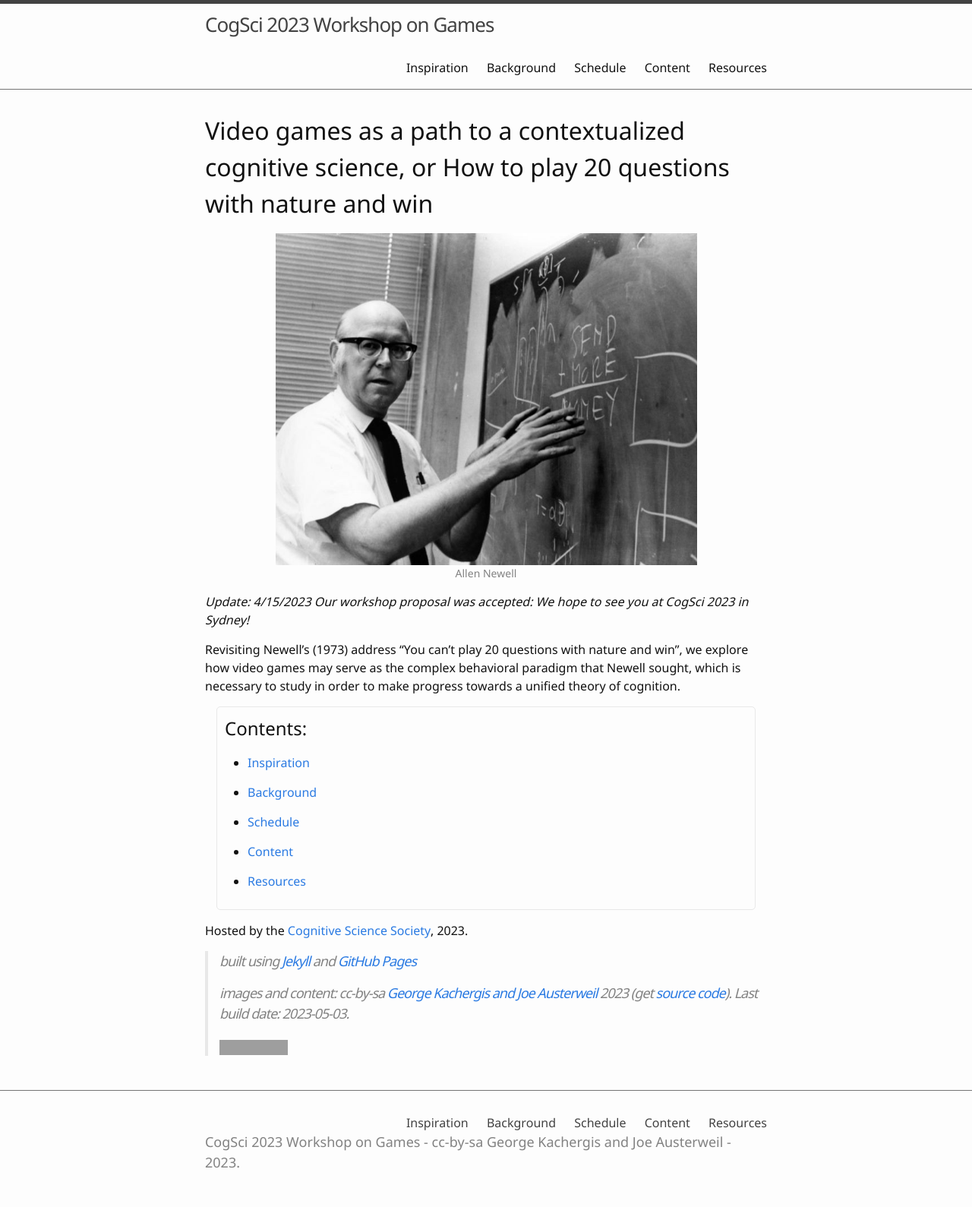
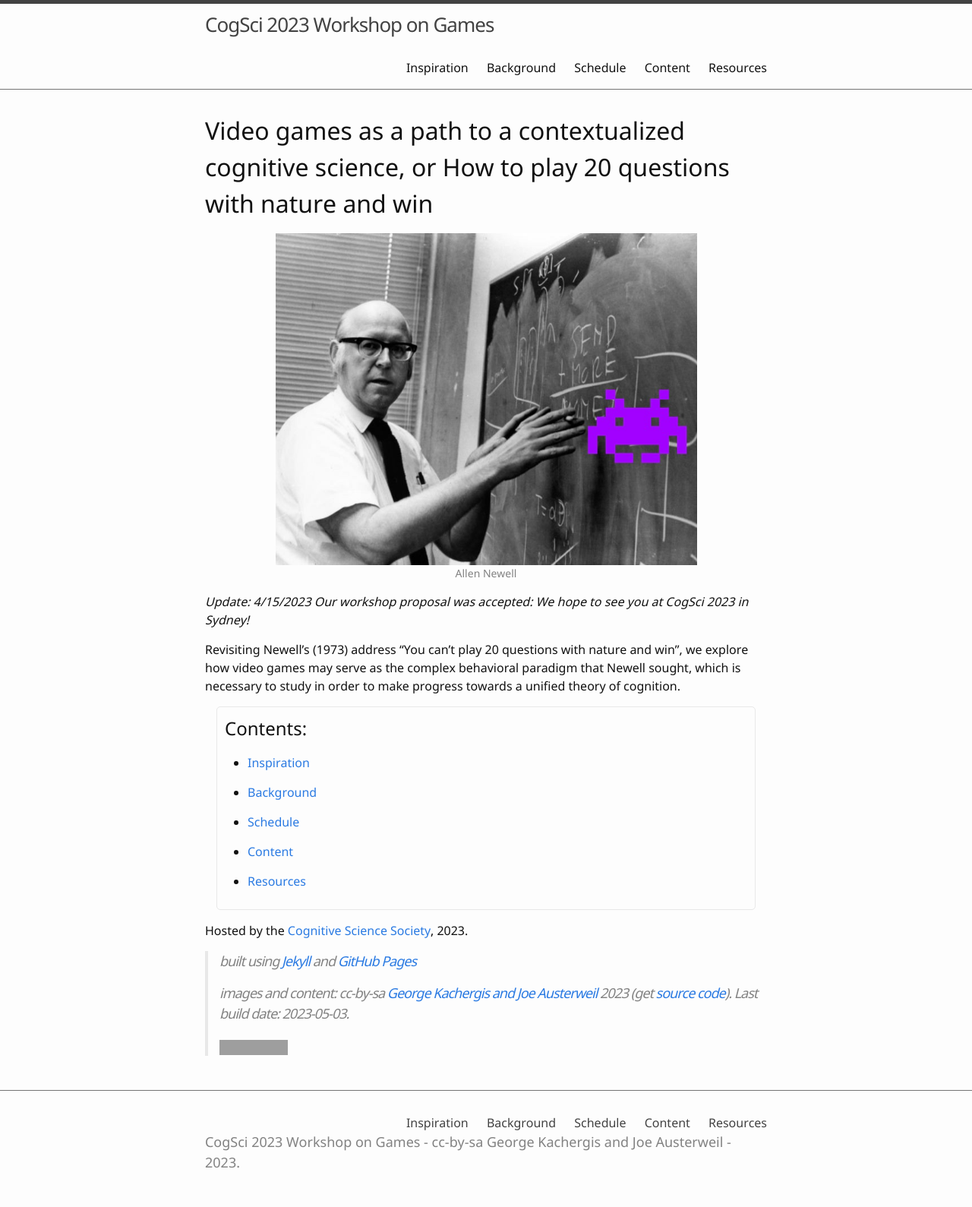
Before and after one commit to kachergis/games4understanding, a Jekyll site: the page built from index.md, in a window 1280 px wide. Shown: the whole page at 76% size. Built offline with Jekyll 4.4.1, drawn with Linux system fonts in a browser that asks for light colours; grey boxes are pictures that could not be loaded.

Commit message:
small update

```diff
--- a/index.md
+++ b/index.md
@@ -4,7 +4,7 @@ title: Home
 
 # Video games as a path to a contextualized cognitive science, or How to play 20 questions with nature and win
 
-{% include figure.html img="Newell.jpg" alt="Photo of Simon Newell at a blackboard." caption="Allen Newell" width="75%" %}
+{% include figure.html img="Newell_games.jpg" alt="Photo of Allen Newell at a blackboard." caption="Allen Newell" width="75%" %}
 
 *Update: 4/15/2023 Our workshop proposal was accepted: We hope to see you at CogSci 2023 in Sydney!*
 
```
Also changed, not shown: images/Leone.jpg, images/Newell_games.jpg (added).
